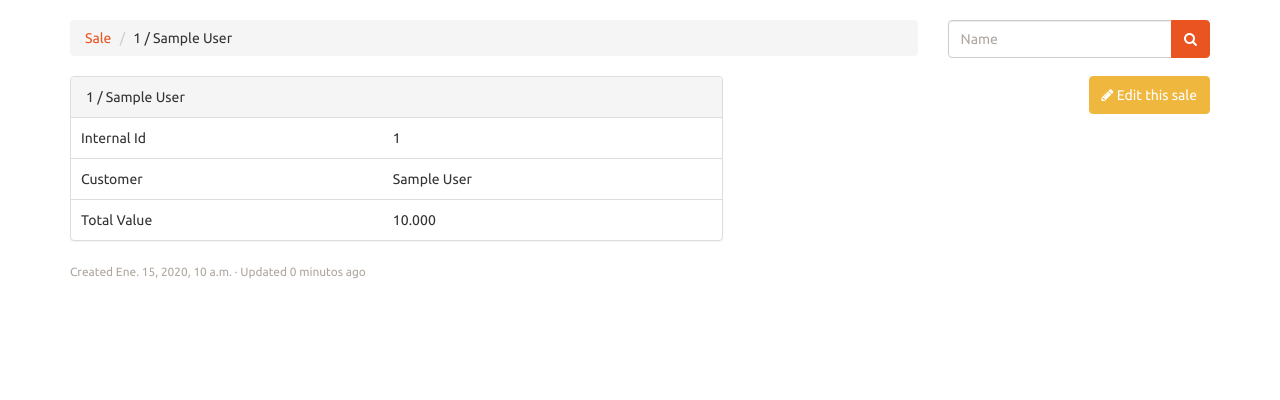
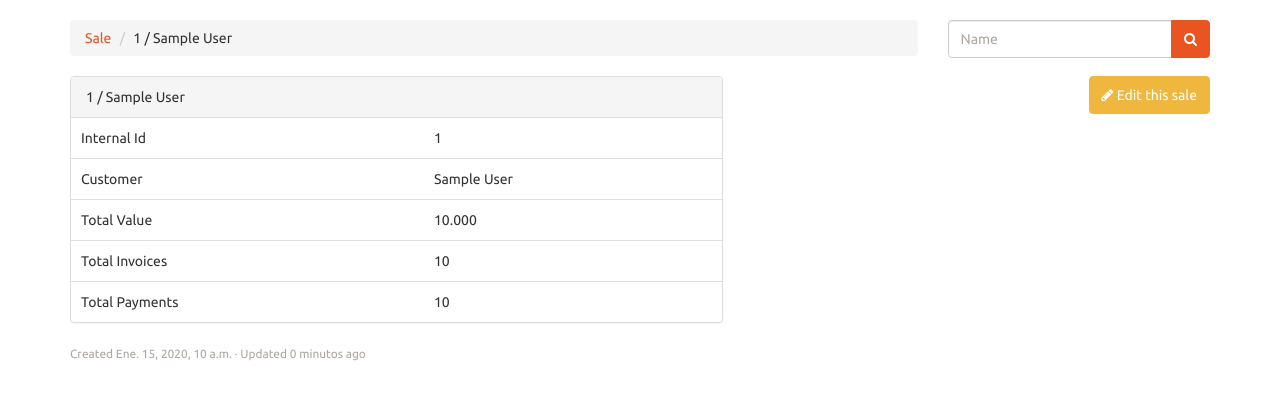
Before and after one commit to roramirez/payinv, a Django app: page /sales/1/ in a window 1280 px wide. Shown: the part 51-451 px from the top of the page. Run offline with Django 3.2, Linux system fonts and the light colour scheme; tables that the repository leaves empty hold one stand-in row (Sample ...); some libraries are stand-ins or nearby versions.

Commit message:
Add extra informacion for sales show

```diff
--- a/src/templates/sales/show.html
+++ b/src/templates/sales/show.html
@@ -52,6 +52,16 @@
                     <td>{% trans 'Total Value' %}</td>
                     <td>{{ sale.total_value }}</td>
                 </tr>
+                <tr>
+                    <td>{% trans 'Total Invoices' %}</td>
+                    <td>{{ sale.total_invoices }}</td>
+                </tr>
+                <tr>
+                    <td>{% trans 'Total Payments' %}</td>
+                    <td>{{ sale.total_payments }}</td>
+                </tr>
+
+
             </table>
         </div>
         {% with sale.custom_fields as custom_fields %}
```
